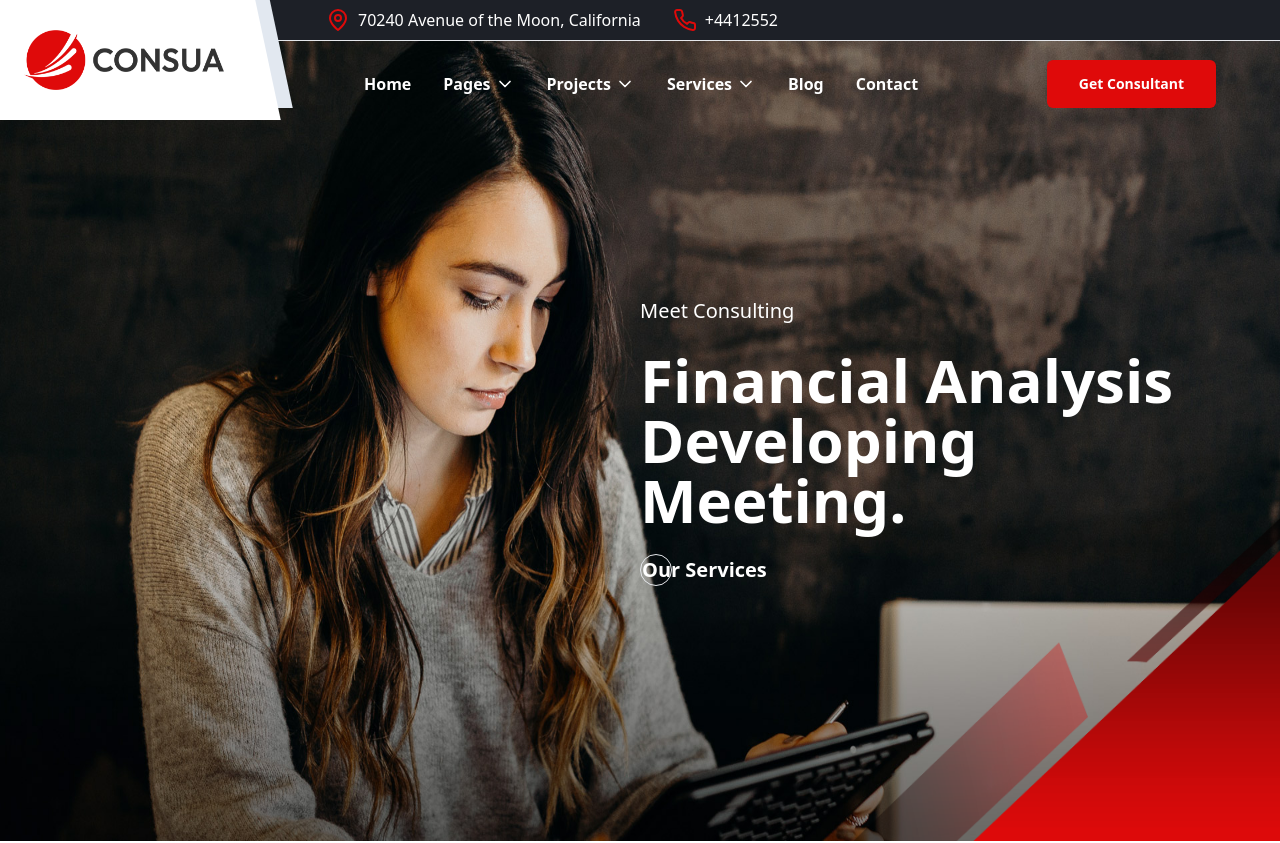
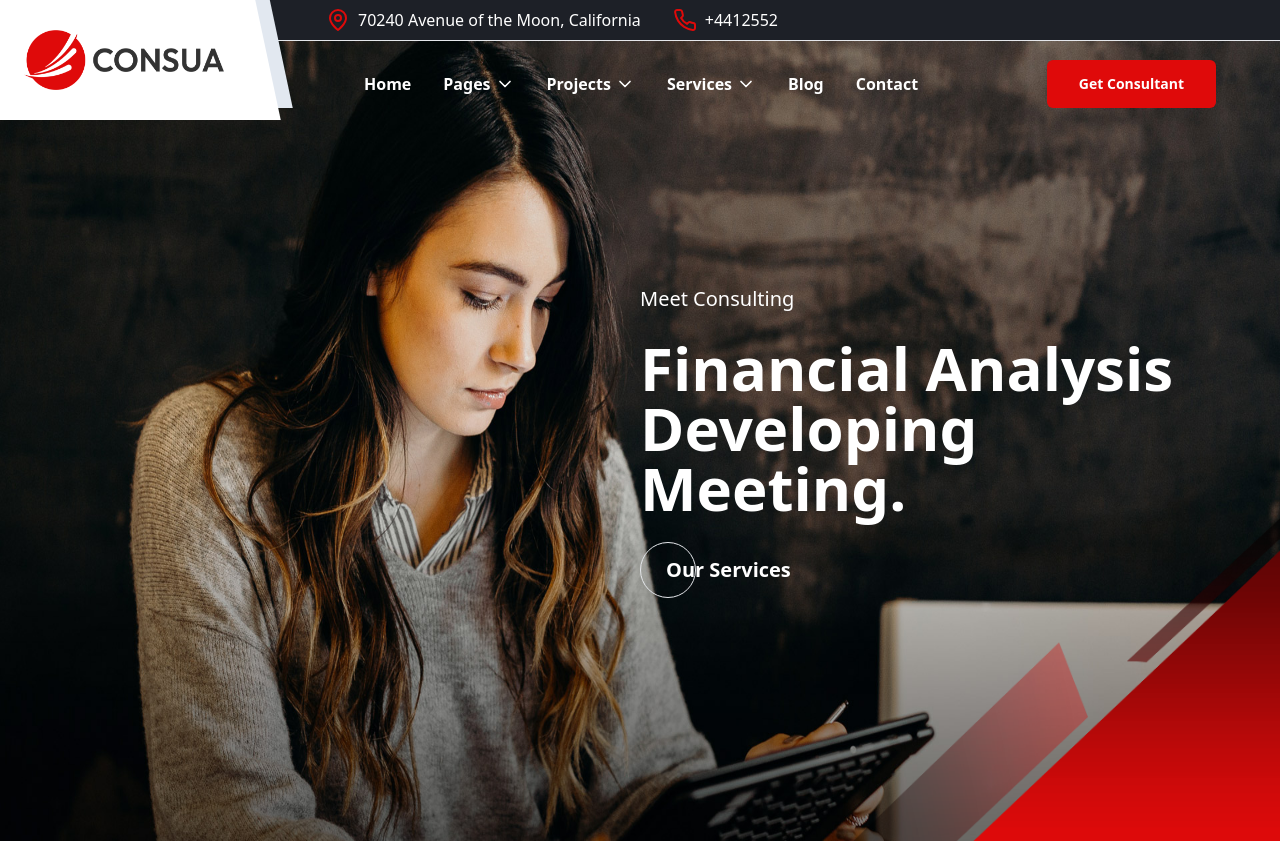
Before and after one commit to sanjeevnode/afirmity-web, a React (Vite) app: page / in a window 1280 px wide. Shown: the top 843 px of the page. Built offline with nearby package versions, Linux system fonts and the light colour scheme; some icons are missing.

Commit message:
Hero animation

```diff
--- a/src/components/shared/Hero.tsx
+++ b/src/components/shared/Hero.tsx
@@ -22,14 +22,14 @@ const Hero = () => {
         className="absolute inset-0 w-full h-full z-0"
         initial={{ scale: 1.1 }}
         animate={{ scale: 1 }}
-        transition={{ duration: 3.5, ease: "easeOut" }}
+        transition={{ duration: 3.5, ease: "easeIn" }}
       />
       <div className="max-w-6xl  flex   min-[1200px]:justify-end px-6 md:px-10 z-10 min-[1200px]:px-0 justify-start items-center h-full  w-full">
         <div className="flex flex-col gap-6 w-full md:w-1/2">
           <motion.div
             initial={{ y: 50, opacity: 0 }}
             animate={{ y: 0, opacity: 1 }}
-            transition={{ duration: 0.3, delay: 0.5, ease: "linear" }}
+            transition={{ duration: 0.8, delay: 0.5, ease: "linear" }}
           >
             <span className="md:text-[20px] text-[18px]  text-white">
               Meet Consulting
@@ -45,6 +45,11 @@ const Hero = () => {
             </span>
           </motion.div>
 
+          <motion.div
+            initial={{ y: 50, opacity: 0 }}
+            animate={{ y: 0, opacity: 1 }}
+            transition={{ duration: 0.8, delay: 0.7, ease: "linear" }}
+          >
             <motion.div
               onMouseEnter={parentHover}
               onMouseLeave={parentUnhover}
@@ -65,7 +70,7 @@ const Hero = () => {
                   },
                 }}
                 transition={{ duration: 0.3, ease: "easeInOut" }}
-              className="w-14 h-14 md:w-8 md:h-8  border rounded-[50%] "
+                className="md:w-14 md:h-14 w-10 h-10  border rounded-[50%] "
               ></motion.div>
               <motion.div
                 initial={"unhover"}
@@ -81,7 +86,7 @@ const Hero = () => {
                   },
                 }}
                 transition={{ duration: 0.3, ease: "easeInOut" }}
-              className=" w-14 h-14 md:w-8 md:h-8 bg-white flex justify-center items-center rounded-[50%]  absolute inset-0 "
+                className=" md:w-14 md:h-14 w-10 h-10 bg-white flex justify-center items-center rounded-[50%]  absolute inset-0 "
               >
                 <ArrowRight className="w-10 h-8 text-black" />
               </motion.div>
@@ -98,7 +103,10 @@ const Hero = () => {
                 }}
                 transition={{ duration: 0.3, ease: "easeInOut" }}
               >
-              <span className="text-xl text-white font-bold">Our Services</span>
+                <span className="text-xl text-white font-bold">
+                  Our Services
+                </span>
+              </motion.div>
             </motion.div>
           </motion.div>
         </div>
```
Lines whose indentation alone changed are shown as unchanged.
